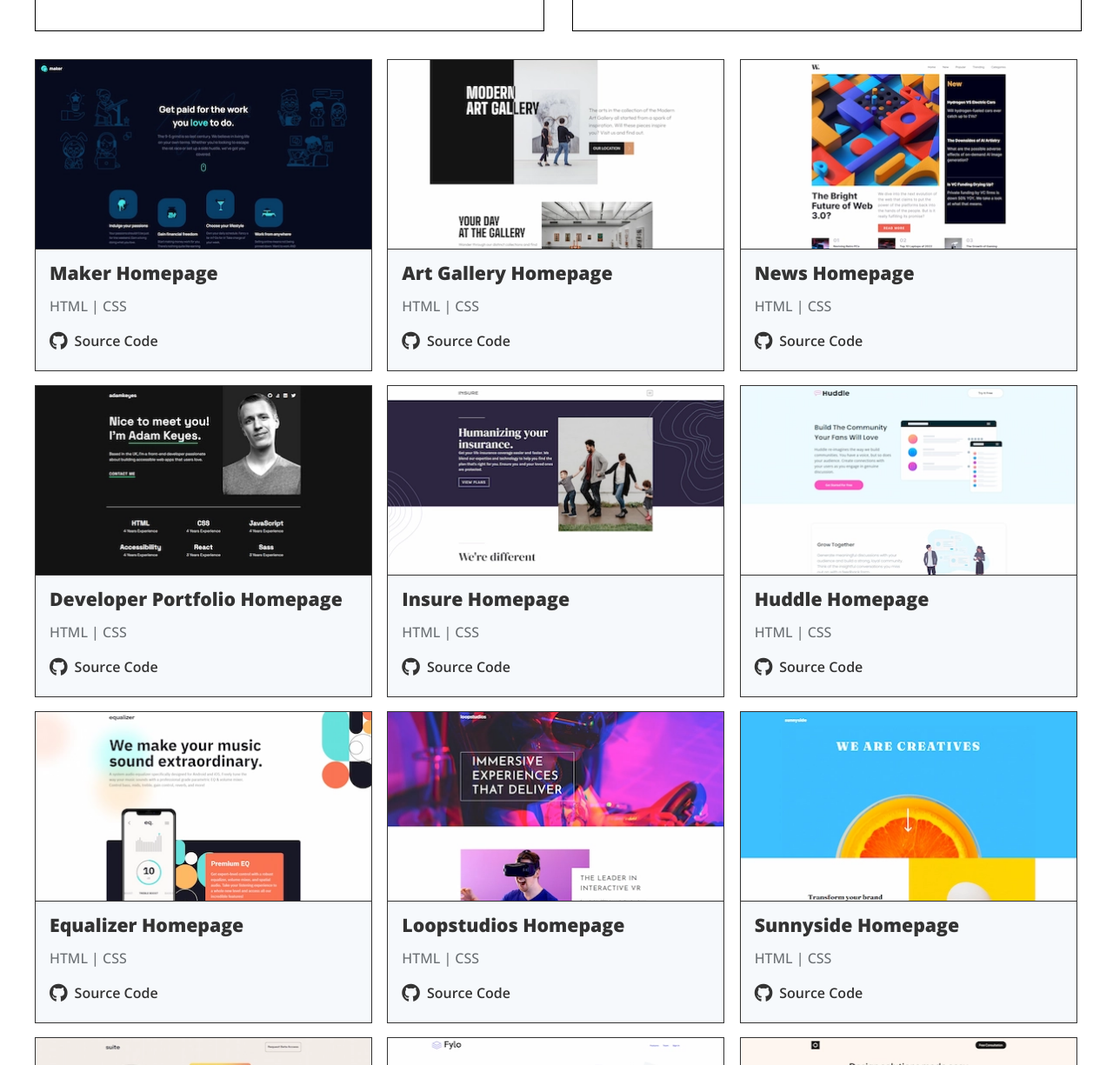
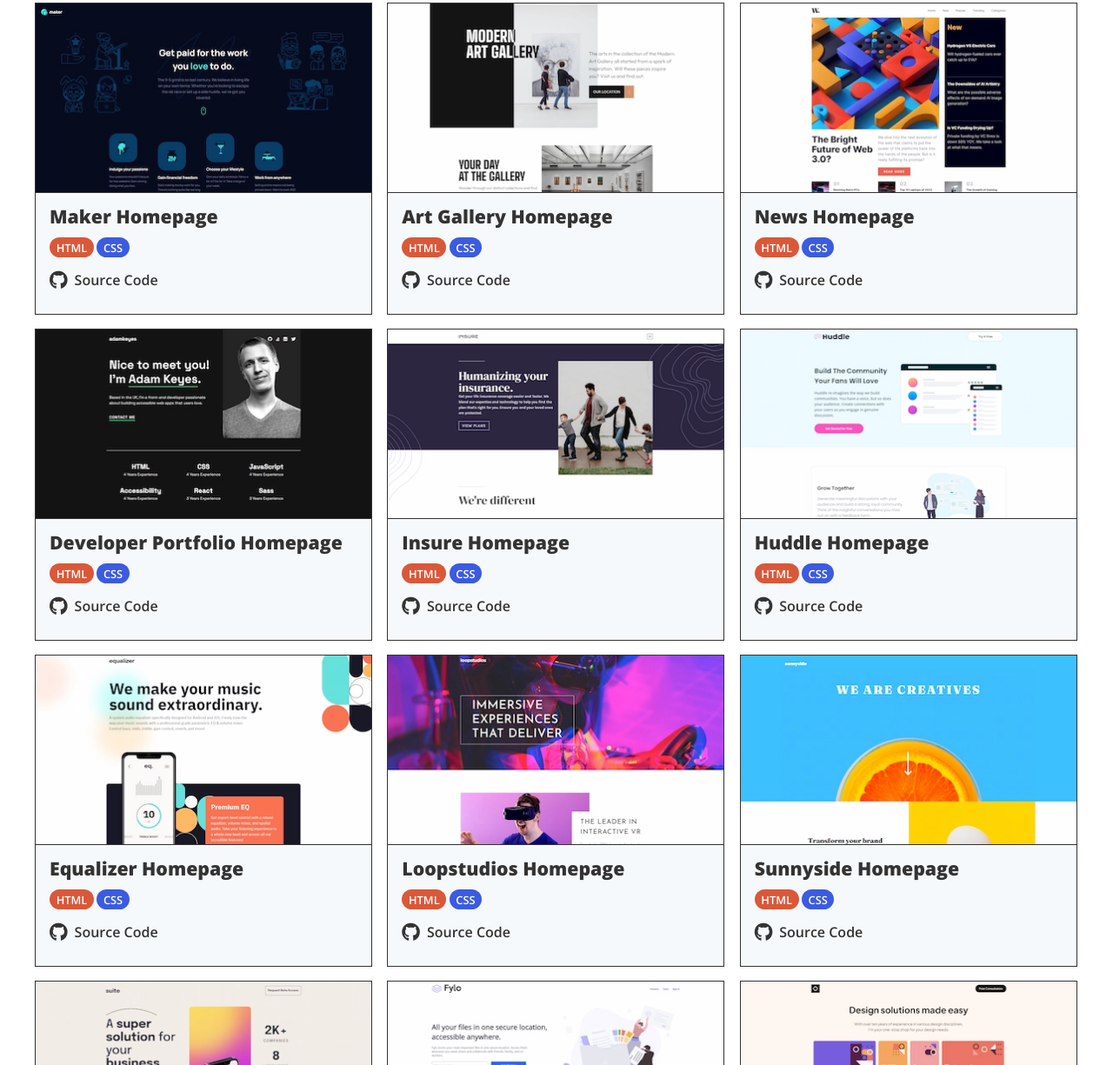
Before and after one commit to dottereldesign/jamie_wilson_portfolio, a website: page index.html in a window 1280 px wide. Shown: the part 1575-2800 px from the top of the page at 87% size. Drawn offline with nearby package versions, Linux system fonts and the light colour scheme.

Commit message:
Add tags to project cards and bg image to main.

```diff
--- a/css/style.css
+++ b/css/style.css
@@ -116,7 +116,7 @@ header {
   position: fixed;
   top: 0;
   width: 100%;
-  z-index: 1000;
+  z-index: 10000;
   border-bottom: 1px solid rgb(196, 196, 196);
 }
 
@@ -152,7 +152,6 @@ header {
 main {
   background-color: var(--clr-neutral-200);
   padding: 96px 16px 64px 16px;
-  border-bottom: 1px solid rgb(196, 196, 196);
 }
 
 h1 {
@@ -376,8 +375,7 @@ main p .highlight-gold::before {
 
   main {
     background-color: var(--clr-neutral-200);
-    padding: 96px 16px 64px 16px;
-    border-bottom: 1px solid rgb(196, 196, 196);
+    padding: 96px 16px 0px 16px;
   }
 
   .main_wrapper {
@@ -569,10 +567,27 @@ h3 a:hover {
 
 .project_card-content_language {
   font-family: var(--ff-primary-200);
-  font-size: var(--fs-400);
+  font-size: var(--fs-300);
   color: var(--clr-neutral-400);
-  font-weight: var(--fw-medium);
+  font-weight: var(--fw-semi-bold);
   margin-bottom: 16px;
+}
+
+.project_card-content_language span {
+  border-radius: 25px;
+  padding: 0.2em 0.6em;
+  background-color: white;
+  color: black;
+}
+
+.project_card-content_language .HTML {
+  background-color: hsl(12, 71%, 49%, 0.9);
+  color: white;
+}
+
+.project_card-content_language .CSS {
+  background-color: hsl(228, 73%, 51%, 0.9);
+  color: white;
 }
 
 .project_card-content_source a {
@@ -615,8 +630,8 @@ h3 a:hover {
   }
 
   .project {
-    margin: 64px 0;
-    padding: 0 16px;
+    margin: 0;
+    padding: 64px 16px;
   }
 }
 
@@ -961,6 +976,7 @@ h3 a:hover {
   font-weight: var(--fw-bold);
   padding: 1.2rem;
   color: var(--clr-neutral-300);
+  font-size: 1.1rem;
 }
 
 .navbar-links li a:hover {
@@ -1075,7 +1091,7 @@ h3 a:hover {
 
 .navbar-links a {
   font-family: var(--ff-primary-200);
-  font-size: var(--fs-400);
+  font-size: var(--fs-500);
 }
 
 /* FOOTER */
@@ -1117,13 +1133,56 @@ footer {
 }
 
 .nav_contact {
-  font-size: var(--fs-500);
+  font-size: 1.1rem;
   color: black;
   text-decoration: none;
   font-family: var(--ff-primary-200);
-  font-weight: var(--fw-semi-bold);
-  background-color: #98ffb3;
+  font-weight: var(--fw-bold);
+  background-color: #0dff4e;
   padding: 0.2em 1em;
   border-radius: 25px;
   border: 2px solid black;
 }
+
+.project {
+  position: relative;
+}
+
+.project::after {
+  content: "";
+  position: absolute;
+  width: 500px;
+  height: 800px;
+  background-image: url("../images/wave-haikei.svg");
+  z-index: 3000;
+  bottom: 0px;
+
+  background-repeat: no-repeat;
+  background-position: center;
+
+  top: -160px;
+
+  background-repeat: no-repeat;
+  background-position: top;
+  background-size: cover;
+  width: 100%;
+  margin-left: auto;
+  margin-right: auto;
+  right: 0;
+  left: 0;
+}
+
+.main_hero {
+  position: relative;
+  z-index: 4000;
+}
+
+.main_content {
+  position: relative;
+  z-index: 4000;
+}
+
+.showcase {
+  position: relative;
+  z-index: 9000;
+}
--- a/index.html
+++ b/index.html
@@ -40,9 +40,9 @@
         <div class="navbar-links">
           <ul>
             <li><a href="index.html">Home</a></li>
-            <!-- <li><a href="#story_id">About</a></li> -->
+            <li><a href="index.html">About Me</a></li>
             <li><a href="#project_id">Projects</a></li>
-            <li></li>
+            <li><a href="index.html">CV</a></li>
           </ul>
         </div>
         <a
@@ -176,7 +176,10 @@
                 >Maker Homepage</a
               >
             </h3>
-            <div class="project_card-content_language">HTML | CSS</div>
+            <div class="project_card-content_language">
+              <span class="HTML">HTML</span>
+              <span class="CSS">CSS</span>
+            </div>
 
             <div class="project_card-content_source">
               <a
@@ -206,7 +209,10 @@
                 >Art Gallery Homepage</a
               >
             </h3>
-            <div class="project_card-content_language">HTML | CSS</div>
+            <div class="project_card-content_language">
+              <span class="HTML">HTML</span>
+              <span class="CSS">CSS</span>
+            </div>
 
             <div class="project_card-content_source">
               <a href="https://github.com/dottereldesign/art_gallery_website">
@@ -234,7 +240,10 @@
                 >News Homepage</a
               >
             </h3>
-            <div class="project_card-content_language">HTML | CSS</div>
+            <div class="project_card-content_language">
+              <span class="HTML">HTML</span>
+              <span class="CSS">CSS</span>
+            </div>
 
             <div class="project_card-content_source">
               <a href="https://github.com/dottereldesign/news_homepage">
@@ -265,7 +274,10 @@
                 >Developer Portfolio Homepage</a
               >
             </h3>
-            <div class="project_card-content_language">HTML | CSS</div>
+            <div class="project_card-content_language">
+              <span class="HTML">HTML</span>
+              <span class="CSS">CSS</span>
+            </div>
 
             <div class="project_card-content_source">
               <a
@@ -295,7 +307,10 @@
                 >Insure Homepage</a
               >
             </h3>
-            <div class="project_card-content_language">HTML | CSS</div>
+            <div class="project_card-content_language">
+              <span class="HTML">HTML</span>
+              <span class="CSS">CSS</span>
+            </div>
 
             <div class="project_card-content_source">
               <a href="https://github.com/dottereldesign/insure_landing_page">
@@ -326,7 +341,10 @@
                 >Huddle Homepage</a
               >
             </h3>
-            <div class="project_card-content_language">HTML | CSS</div>
+            <div class="project_card-content_language">
+              <span class="HTML">HTML</span>
+              <span class="CSS">CSS</span>
+            </div>
 
             <div class="project_card-content_source">
               <a href="#">
@@ -354,7 +372,10 @@
                 >Equalizer Homepage</a
               >
             </h3>
-            <div class="project_card-content_language">HTML | CSS</div>
+            <div class="project_card-content_language">
+              <span class="HTML">HTML</span>
+              <span class="CSS">CSS</span>
+            </div>
 
             <div class="project_card-content_source">
               <a
@@ -385,7 +406,10 @@
                 >Loopstudios Homepage</a
               >
             </h3>
-            <div class="project_card-content_language">HTML | CSS</div>
+            <div class="project_card-content_language">
+              <span class="HTML">HTML</span>
+              <span class="CSS">CSS</span>
+            </div>
 
             <div class="project_card-content_source">
               <a
@@ -418,7 +442,10 @@
                 >Sunnyside Homepage</a
               >
             </h3>
-            <div class="project_card-content_language">HTML | CSS</div>
+            <div class="project_card-content_language">
+              <span class="HTML">HTML</span>
+              <span class="CSS">CSS</span>
+            </div>
 
             <div class="project_card-content_source">
               <a
@@ -448,7 +475,10 @@
                 >Suite Homepage</a
               >
             </h3>
-            <div class="project_card-content_language">HTML | CSS</div>
+            <div class="project_card-content_language">
+              <span class="HTML">HTML</span>
+              <span class="CSS">CSS</span>
+            </div>
 
             <div class="project_card-content_source">
               <a href="https://github.com/dottereldesign/suite_landing_page">
@@ -479,7 +509,10 @@
                 >Fylo Homepage</a
               >
             </h3>
-            <div class="project_card-content_language">HTML | CSS</div>
+            <div class="project_card-content_language">
+              <span class="HTML">HTML</span>
+              <span class="CSS">CSS</span>
+            </div>
 
             <div class="project_card-content_source">
               <a
@@ -512,7 +545,10 @@
                 >Designer Portfolio Homepage</a
               >
             </h3>
-            <div class="project_card-content_language">HTML | CSS</div>
+            <div class="project_card-content_language">
+              <span class="HTML">HTML</span>
+              <span class="CSS">CSS</span>
+            </div>
 
             <div class="project_card-content_source">
               <a
```
Also changed, not shown: images/wave-haikei.svg (added).
